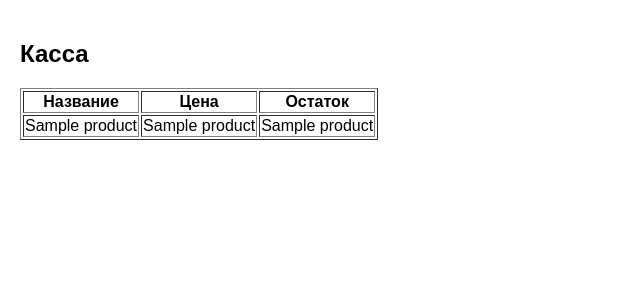
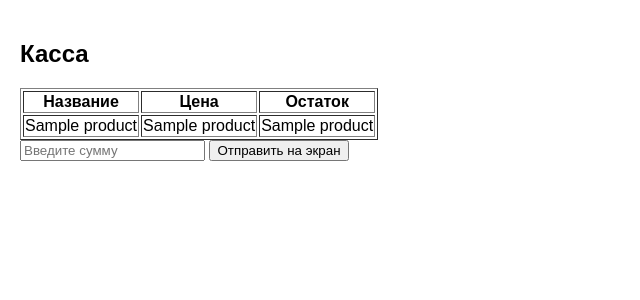
Before and after one commit to Oleg637-droid/lichnie-phoekti, a Flask app: page /pos in a window 1280 px wide. Shown: the part 38-338 px from the top of the page, without its empty margins (0-640 px from the left). Run offline with Flask 3, Linux system fonts and the light colour scheme; a database or web service that is not in the repository returns one stand-in record (values such as "Sample title"); some libraries are stand-ins or nearby versions.

Commit message:
Update pos.html

```diff
--- a/templates/pos.html
+++ b/templates/pos.html
@@ -16,5 +16,10 @@
     </tr>
     {% endfor %}
 </table>
+<form action="/send_total" method="post">
+    <input type="number" name="amount" placeholder="Введите сумму" required>
+    <button type="submit">Отправить на экран</button>
+</form>
+
 
 {% endblock %}
```
